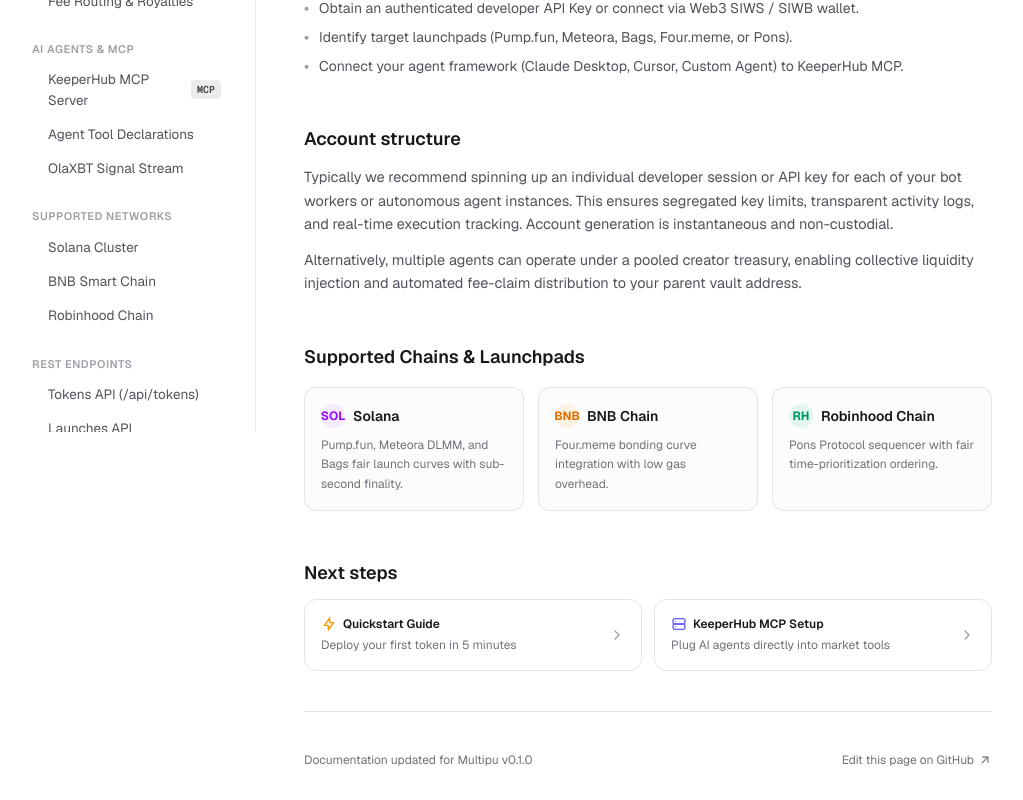
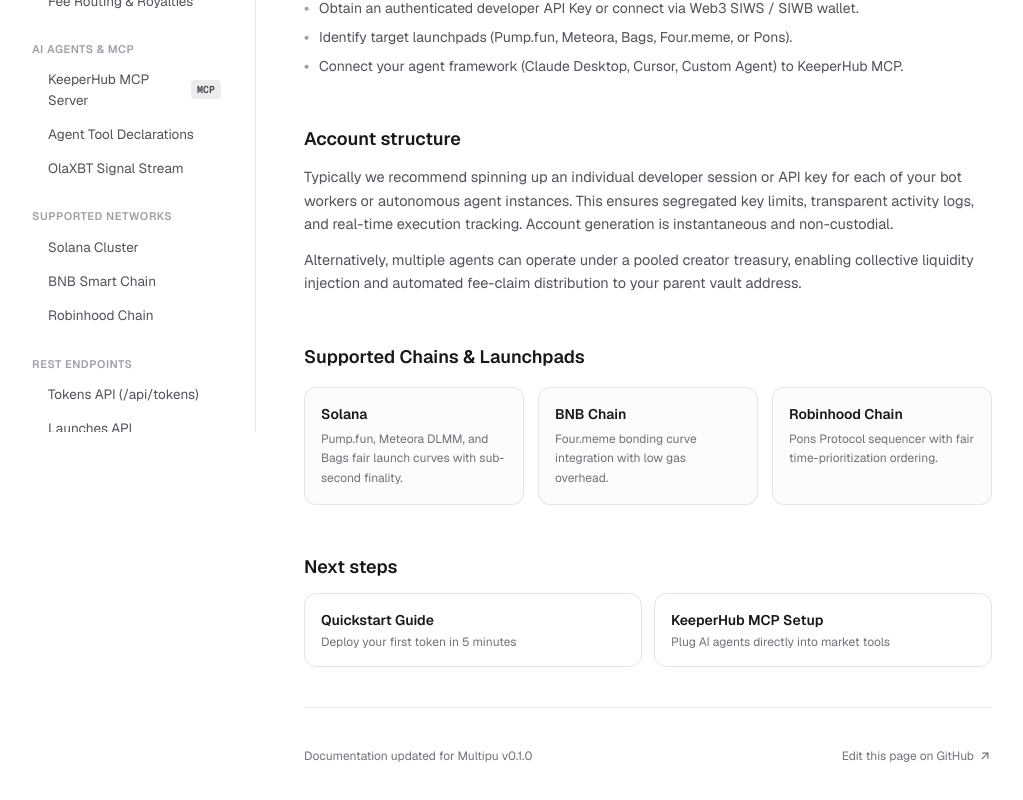
Before and after one commit to wisdomnova/multipu-docs, a Next.js app: page / in a window 1280 px wide. Shown: the part 369-1169 px from the top of the page, without its empty margins (0-1023 px from the left). Built offline with nearby package versions, Linux system fonts and the light colour scheme.

Commit message:
style: remove circled initials & next steps icons, set cursor pointer

```diff
--- a/components/docs/content-view.tsx
+++ b/components/docs/content-view.tsx
@@ -4,8 +4,7 @@
 import { DocSection } from "./docs-data";
 import { CodeBlock } from "./code-block";
 import { InteractiveTester } from "./interactive-tester";
-import Image from "next/image";
-import { IconChevronRight, IconArrowUpRight, IconShieldLock, IconBolt, IconServer } from "@tabler/icons-react";
+import { IconChevronRight, IconArrowUpRight } from "@tabler/icons-react";
 
 interface ContentViewProps {
   section: DocSection;
@@ -73,37 +72,22 @@
               Supported Chains & Launchpads
             </h2>
             <div className="grid grid-cols-1 sm:grid-cols-3 gap-3.5">
-              <div className="p-4 rounded-xl border border-zinc-200/90 dark:border-zinc-800 bg-zinc-50/50 dark:bg-zinc-900/30 space-y-2">
-                <div className="flex items-center gap-2">
-                  <div className="h-6 w-6 rounded-full bg-purple-500/10 dark:bg-purple-500/20 flex items-center justify-center text-purple-600 dark:text-purple-400 font-bold text-xs">
-                    SOL
-                  </div>
+              <div className="p-4 rounded-xl border border-zinc-200/90 dark:border-zinc-800 bg-zinc-50/50 dark:bg-zinc-900/30 space-y-1.5">
                 <h3 className="font-semibold text-sm text-zinc-900 dark:text-zinc-100">Solana</h3>
-                </div>
                 <p className="text-xs text-zinc-500 dark:text-zinc-400 leading-relaxed">
                   Pump.fun, Meteora DLMM, and Bags fair launch curves with sub-second finality.
                 </p>
               </div>
 
-              <div className="p-4 rounded-xl border border-zinc-200/90 dark:border-zinc-800 bg-zinc-50/50 dark:bg-zinc-900/30 space-y-2">
-                <div className="flex items-center gap-2">
-                  <div className="h-6 w-6 rounded-full bg-amber-500/10 dark:bg-amber-500/20 flex items-center justify-center text-amber-600 dark:text-amber-400 font-bold text-xs">
-                    BNB
-                  </div>
+              <div className="p-4 rounded-xl border border-zinc-200/90 dark:border-zinc-800 bg-zinc-50/50 dark:bg-zinc-900/30 space-y-1.5">
                 <h3 className="font-semibold text-sm text-zinc-900 dark:text-zinc-100">BNB Chain</h3>
-                </div>
                 <p className="text-xs text-zinc-500 dark:text-zinc-400 leading-relaxed">
                   Four.meme bonding curve integration with low gas overhead.
                 </p>
               </div>
 
-              <div className="p-4 rounded-xl border border-zinc-200/90 dark:border-zinc-800 bg-zinc-50/50 dark:bg-zinc-900/30 space-y-2">
-                <div className="flex items-center gap-2">
-                  <div className="h-6 w-6 rounded-full bg-emerald-500/10 dark:bg-emerald-500/20 flex items-center justify-center text-emerald-600 dark:text-emerald-400 font-bold text-xs">
-                    RH
-                  </div>
+              <div className="p-4 rounded-xl border border-zinc-200/90 dark:border-zinc-800 bg-zinc-50/50 dark:bg-zinc-900/30 space-y-1.5">
                 <h3 className="font-semibold text-sm text-zinc-900 dark:text-zinc-100">Robinhood Chain</h3>
-                </div>
                 <p className="text-xs text-zinc-500 dark:text-zinc-400 leading-relaxed">
                   Pons Protocol sequencer with fair time-prioritization ordering.
                 </p>
@@ -119,35 +103,27 @@
               <button
                 type="button"
                 onClick={() => onNavigateSection && onNavigateSection("quickstart")}
-                className="flex items-center justify-between p-4 rounded-xl border border-zinc-200 dark:border-zinc-800 hover:border-zinc-400 dark:hover:border-zinc-600 bg-white dark:bg-zinc-900/50 text-left transition-all group"
+                className="p-4 rounded-xl border border-zinc-200 dark:border-zinc-800 hover:border-zinc-400 dark:hover:border-zinc-600 bg-white dark:bg-zinc-900/50 text-left transition-all cursor-pointer group"
               >
-                <div>
-                  <div className="text-xs font-semibold text-zinc-900 dark:text-zinc-100 flex items-center gap-1.5">
-                    <IconBolt className="w-4 h-4 text-amber-500" />
+                <div className="text-sm font-semibold text-zinc-900 dark:text-zinc-100 group-hover:text-zinc-950 dark:group-hover:text-white transition-colors">
                   Quickstart Guide
                 </div>
-                  <div className="text-[12px] text-zinc-500 mt-1">
+                <div className="text-xs text-zinc-500 dark:text-zinc-400 mt-1">
                   Deploy your first token in 5 minutes
                 </div>
-                </div>
-                <IconChevronRight className="w-4 h-4 text-zinc-400 group-hover:translate-x-0.5 transition-transform" />
               </button>
 
               <button
                 type="button"
                 onClick={() => onNavigateSection && onNavigateSection("keeperhub-mcp")}
-                className="flex items-center justify-between p-4 rounded-xl border border-zinc-200 dark:border-zinc-800 hover:border-zinc-400 dark:hover:border-zinc-600 bg-white dark:bg-zinc-900/50 text-left transition-all group"
+                className="p-4 rounded-xl border border-zinc-200 dark:border-zinc-800 hover:border-zinc-400 dark:hover:border-zinc-600 bg-white dark:bg-zinc-900/50 text-left transition-all cursor-pointer group"
               >
-                <div>
-                  <div className="text-xs font-semibold text-zinc-900 dark:text-zinc-100 flex items-center gap-1.5">
-                    <IconServer className="w-4 h-4 text-indigo-500" />
+                <div className="text-sm font-semibold text-zinc-900 dark:text-zinc-100 group-hover:text-zinc-950 dark:group-hover:text-white transition-colors">
                   KeeperHub MCP Setup
                 </div>
-                  <div className="text-[12px] text-zinc-500 mt-1">
+                <div className="text-xs text-zinc-500 dark:text-zinc-400 mt-1">
                   Plug AI agents directly into market tools
                 </div>
-                </div>
-                <IconChevronRight className="w-4 h-4 text-zinc-400 group-hover:translate-x-0.5 transition-transform" />
               </button>
             </div>
           </section>
```
Lines whose indentation alone changed are shown as unchanged.
